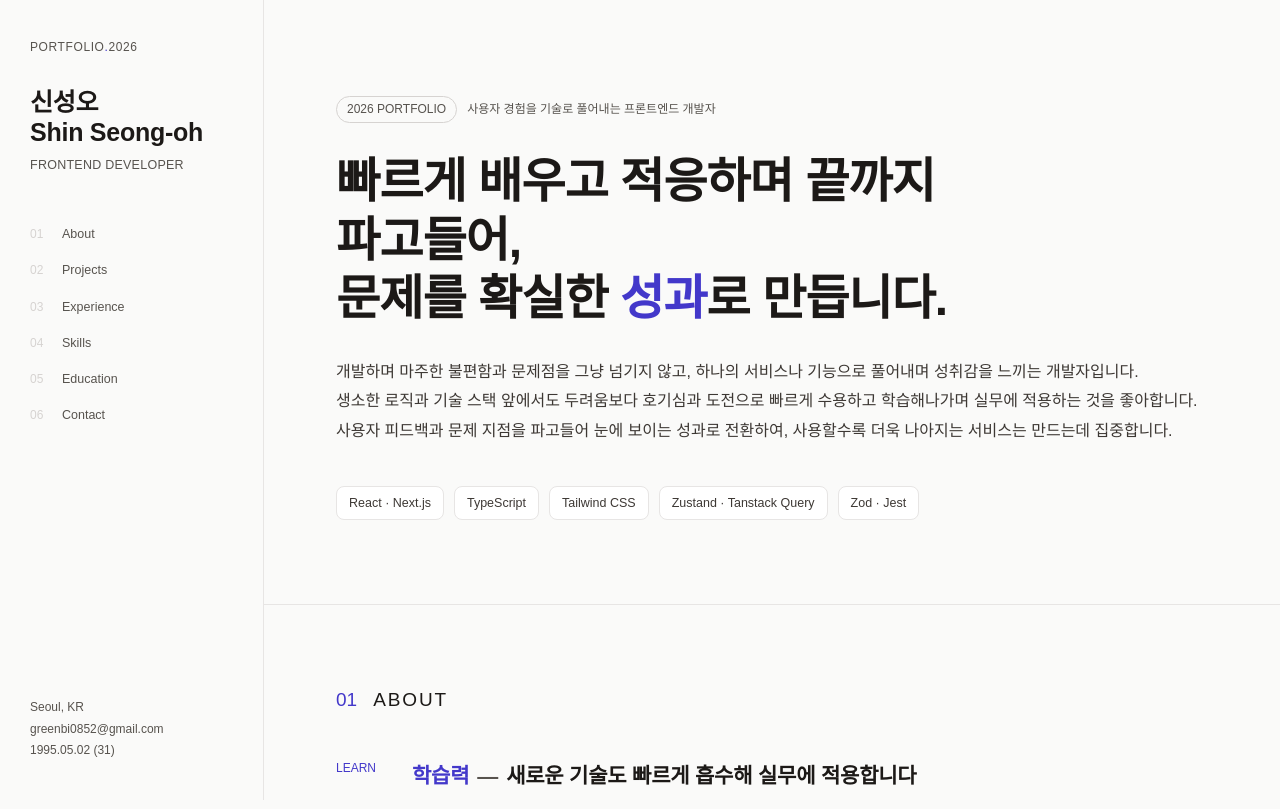
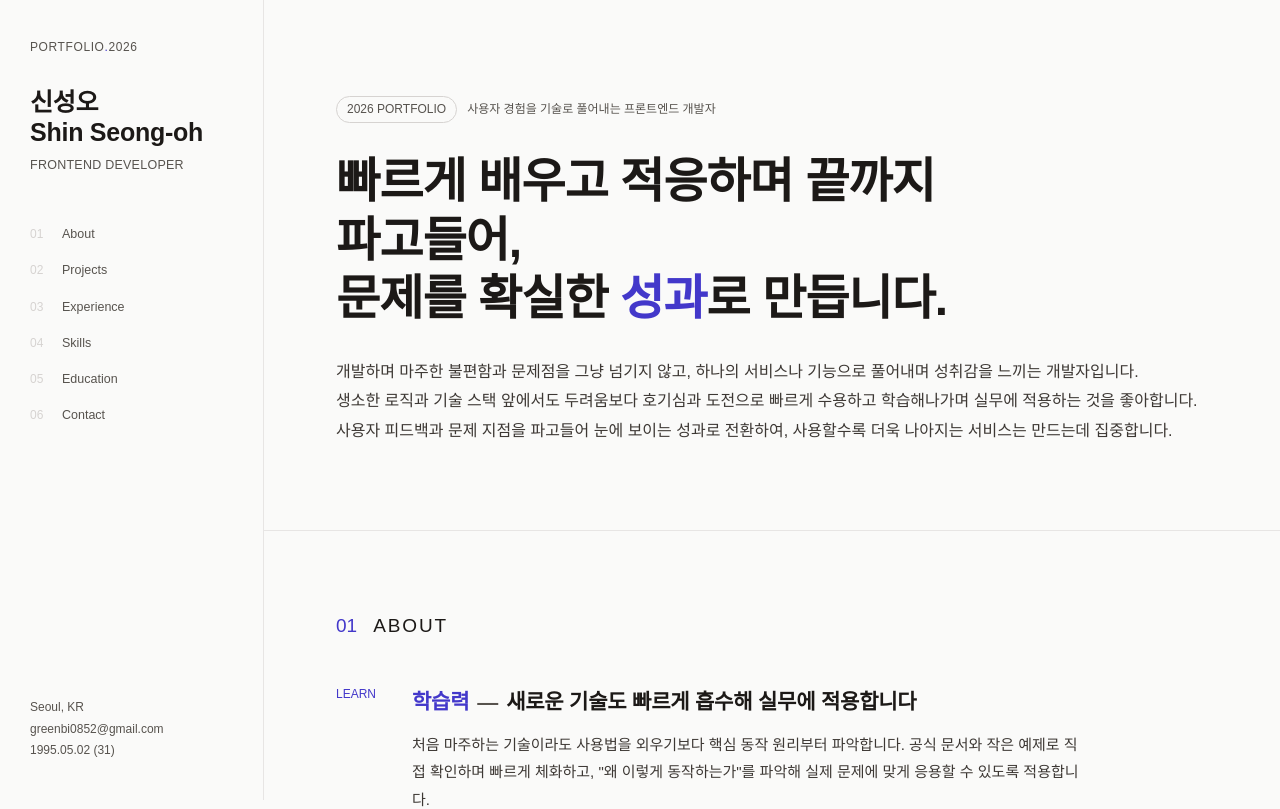
Before and after one commit to seong5/seong5.github.io, a Next.js app: page / in a window 1280 px wide. Shown: the top 809 px of the page. Built offline with nearby package versions, Linux system fonts and the light colour scheme; a web font is replaced by a local one.

Commit message:
🗑️ chore: 메인 Hero 섹션의 스킬 뱃지 제거

```diff
--- a/app/components/Hero.tsx
+++ b/app/components/Hero.tsx
@@ -21,23 +21,6 @@ export default function Hero() {
         피드백과 문제 지점을 파고들어 눈에 보이는 성과로 전환하여, 사용할수록 더욱 나아지는 서비스는
         만드는데 집중합니다.
       </p>
-      <div className="mt-10 flex flex-wrap gap-[10px]">
-        <span className="rounded-badge border border-line bg-panel px-3 py-1.5 font-mono text-[0.78125rem] text-ink2">
-          React · Next.js
-        </span>
-        <span className="rounded-badge border border-line bg-panel px-3 py-1.5 font-mono text-[0.78125rem] text-ink2">
-          TypeScript
-        </span>
-        <span className="rounded-badge border border-line bg-panel px-3 py-1.5 font-mono text-[0.78125rem] text-ink2">
-          Tailwind CSS
-        </span>
-        <span className="rounded-badge border border-line bg-panel px-3 py-1.5 font-mono text-[0.78125rem] text-ink2">
-          Zustand · Tanstack Query
-        </span>
-        <span className="rounded-badge border border-line bg-panel px-3 py-1.5 font-mono text-[0.78125rem] text-ink2">
-          Zod · Jest
-        </span>
-      </div>
     </header>
   );
 }
```
